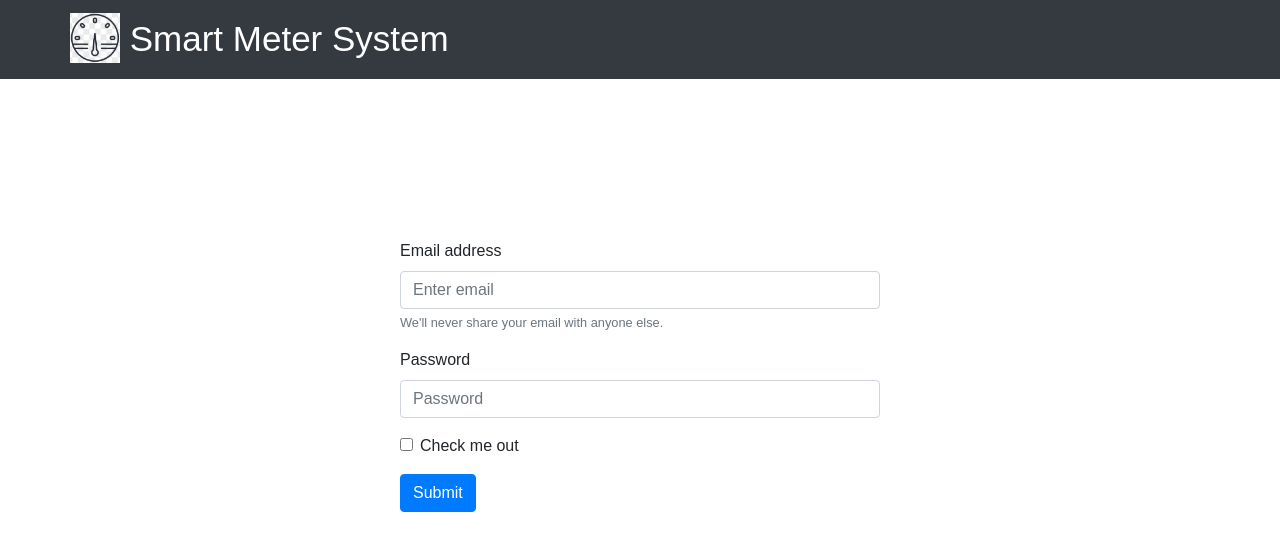
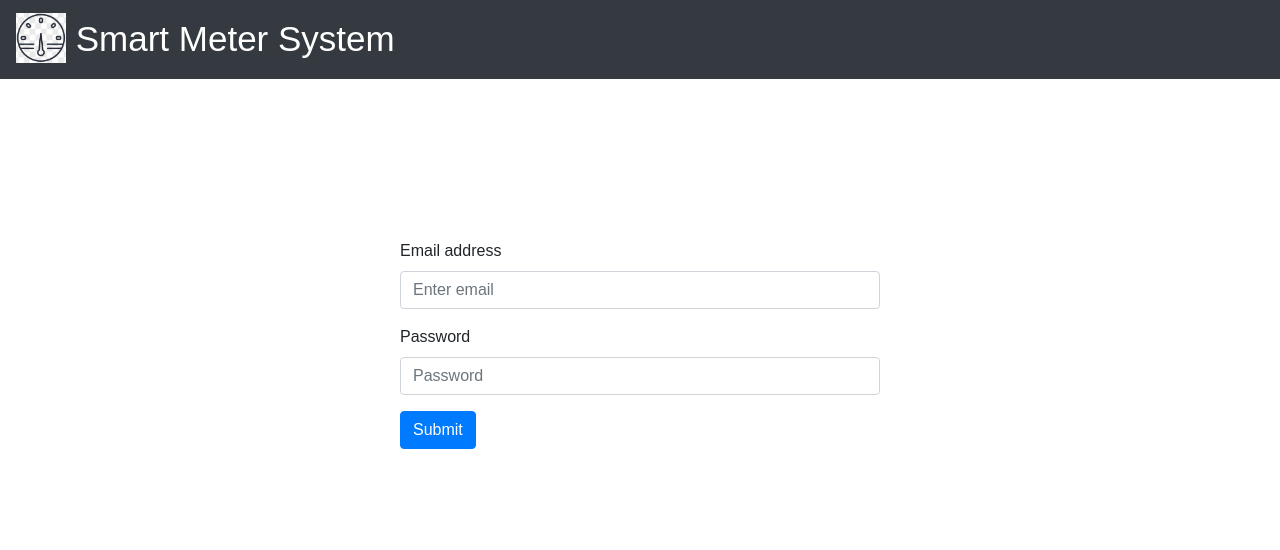
Before and after one commit to ChiruhasBobbadi/dashboard-react, a React (Create React App) app: page / in a window 1280 px wide. Shown: the top 550 px of the page. Built offline with nearby package versions, Linux system fonts and the light colour scheme.

Commit message:
small changes

```diff
--- a/src/components/Login/form/Form.js
+++ b/src/components/Login/form/Form.js
@@ -75,7 +75,6 @@ const [message, setMessage] = useState(errorMessage);
                     <Form.Label>Email address</Form.Label>
                     <Form.Control type="email" placeholder="Enter email" name="email"/>
                     <Form.Text className="text-muted">
-                        We'll never share your email with anyone else.
                     </Form.Text>
                 </Form.Group>
 
@@ -83,10 +82,10 @@ const [message, setMessage] = useState(errorMessage);
                     <Form.Label>Password</Form.Label>
                     <Form.Control type="password" placeholder="Password" name="password"/>
                 </Form.Group>
-                <Form.Group className="mb-3" controlId="formBasicCheckbox">
-                    <Form.Check type="checkbox" label="Check me out" />
-                </Form.Group>
-                <Button variant="primary" type="submit">
+                {/*<Form.Group className="mb-3" controlId="formBasicCheckbox">*/}
+                {/*    <Form.Check type="checkbox" label="Check me out" />*/}
+                {/*</Form.Group>*/}
+                <Button variant="primary" type="submit" >
                     Submit
                 </Button>
             </Form>
--- a/src/components/Navbar/Navbar.js
+++ b/src/components/Navbar/Navbar.js
@@ -8,7 +8,7 @@ const NavBar =()=> {
     return (
 <>
     <Navbar bg="dark" variant="dark">
-        <Container>
+        {/*<Container>*/}
             <Navbar.Brand href="" style={{fontSize:'35px'}}>
                 <img
                     alt=""
@@ -20,7 +20,7 @@ const NavBar =()=> {
                 {" "}
                 Smart Meter System
             </Navbar.Brand>
-        </Container>
+        {/*</Container>/*/}
     </Navbar>
 </>
 
```
